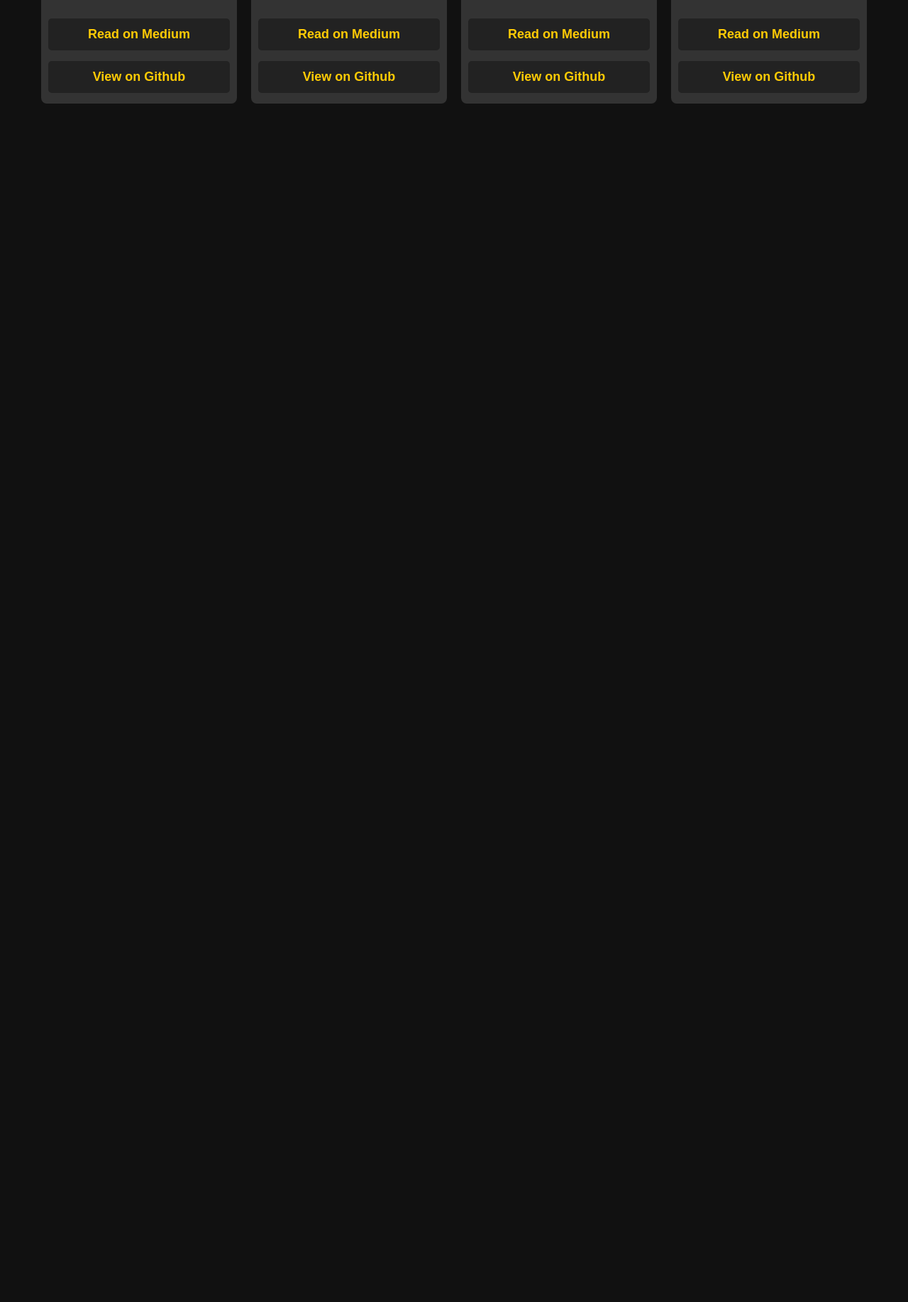
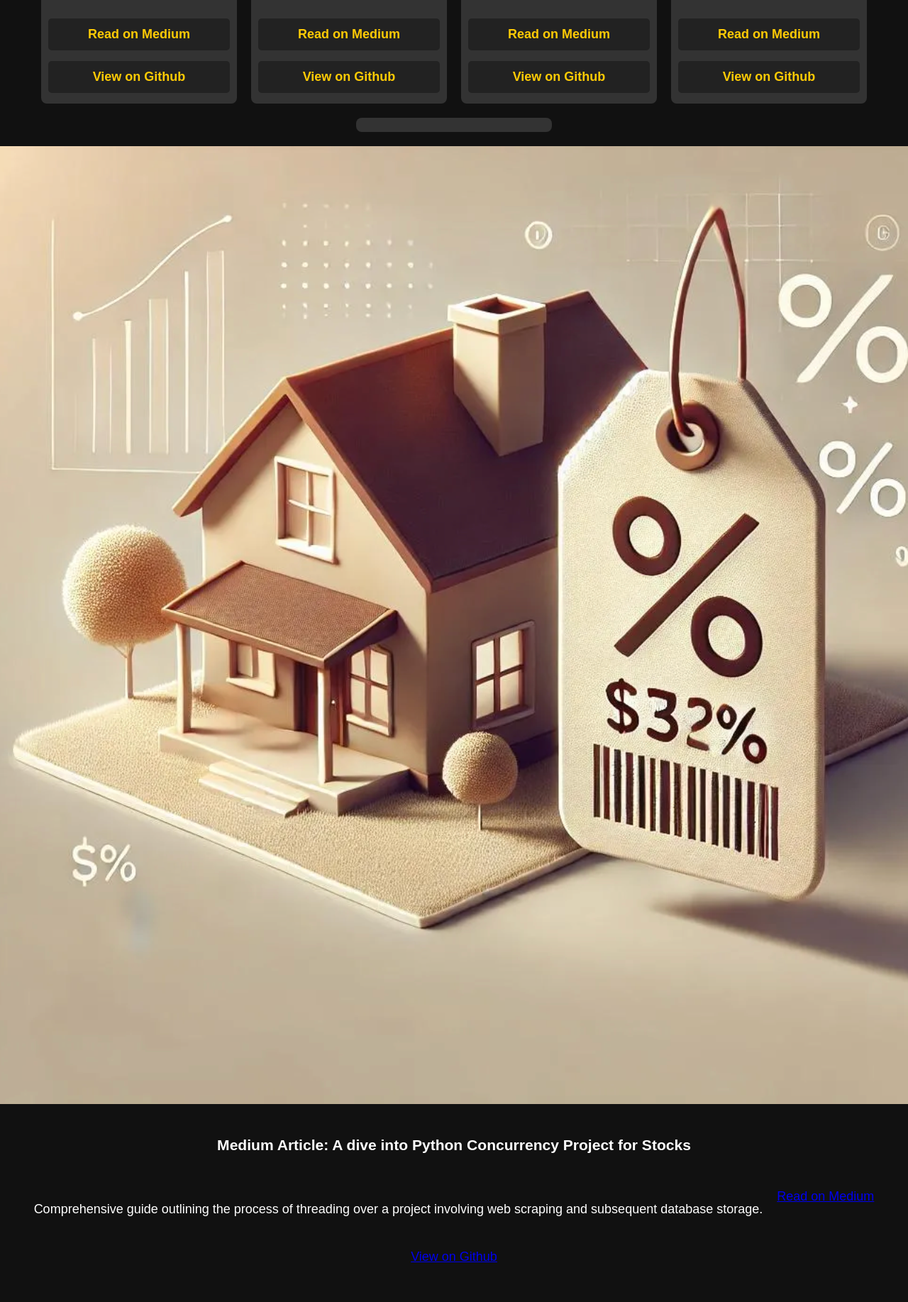
Before and after one commit to param10/Portfolio, a Flask app: page /projects in a window 1280 px wide. Shown: the part 730-2565 px from the top of the page at 71% size. Before the commit the page ends 876 px from the top, so only its background shows below. Run offline with Flask 3, Linux system fonts and the light colour scheme.

Commit message:
Update projects

```diff
--- a/templates/projects.html
+++ b/templates/projects.html
@@ -183,6 +183,14 @@
                     <a href="https://medium.com/@theparamjaswal/a-dive-into-python-threading-33c7b6d9012b" target="_blank">Read on Medium</a>
                     <a href="https://github.com/param10/Concurrency.git" target="_blank">View on Github</a>
                 </div>
+
+                <div class="project-item"></div>
+                    <img src="{{ url_for('static', filename='Project5.jpg') }}" alt="Project6 Image">
+                    <h3>Medium Article: A dive into Python Concurrency Project for Stocks</h3>
+                    <p> Comprehensive guide outlining the process of threading over a project involving web scraping and subsequent database storage.</p>
+                    <a href="https://medium.com/@theparamjaswal/cracking-the-code-of-home-prices-insights-from-a-kaggle-competition-859e9a145910" target="_blank">Read on Medium</a>
+                    <a href="https://github.com/param10/HousePrediction" target="_blank">View on Github</a>
+                </div>
             </div>
         </div>
     </section>
```
Also changed, not shown: static/Project5.jpg (added), 1 other file.
